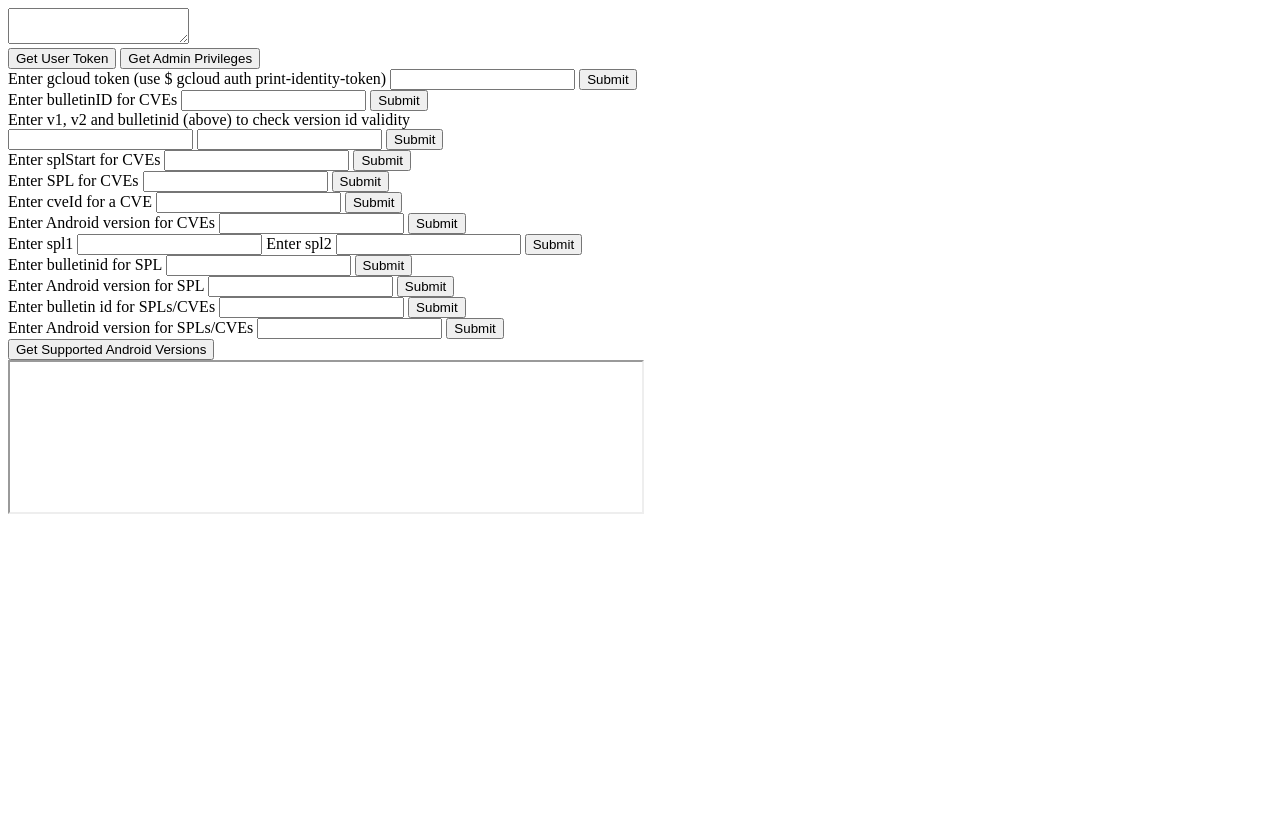
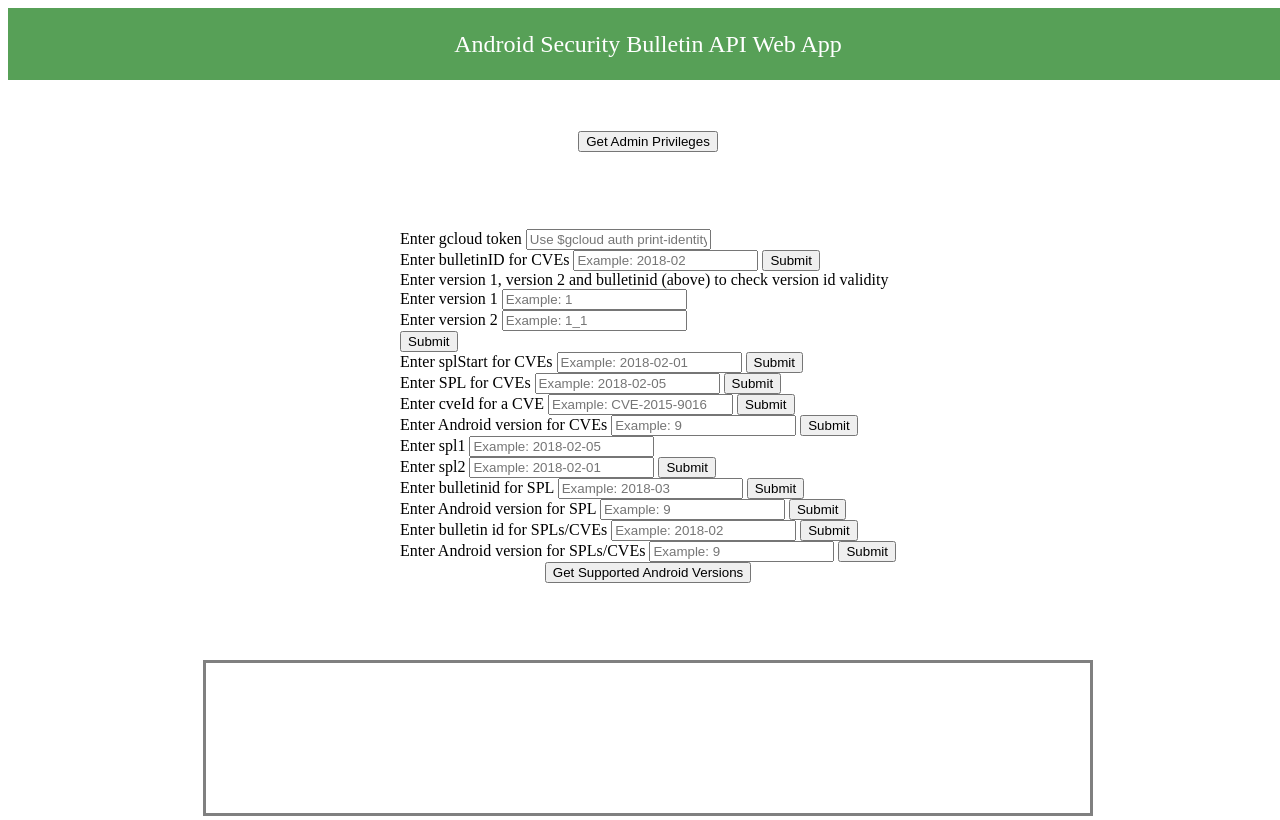
Before and after one commit to googleinterns/step95-2020, a plain HTML site: page public/user_data.html in a window 1280 px wide. Drawn offline with nearby package versions, Linux system fonts and the light colour scheme.

Commit message:
fixes bugs in web app

```diff
--- a/functions/src/SPL/index.ts
+++ b/functions/src/SPL/index.ts
@@ -4,8 +4,8 @@
 
 export const getSPL = functions.https.onRequest((request, response) => {
 
-  const bulletinID = request.query.bulletinid;
-  const androidVersion = request.query.androidVersion;
+  const bulletinID = request.query.bulletinidSPL;
+  const androidVersion = request.query.androidVersionSPL;
 
   if (bulletinID) {
     if (!checks.checkBulletinIDValidity(bulletinID)) {
--- a/functions/src/bulletin/index.ts
+++ b/functions/src/bulletin/index.ts
@@ -4,8 +4,8 @@
 
 export const getBulletin = functions.https.onRequest((request, response) => {
 
-  const bulletinID = request.query.bulletinid;
-  const androidVersion = request.query.androidVersion;
+  const bulletinID = request.query.bulletinidBULLETIN;
+  const androidVersion = request.query.androidVersionBULLETIN;
 
   if (bulletinID) {
     if (!checks.checkBulletinIDValidity(bulletinID)) {
--- a/public/style.css
+++ b/public/style.css
@@ -75,11 +75,11 @@
     margin-bottom: 4%;
     text-align: center;
     width: max-content;
+    padding: 1%;
 }
 
 .fileUpload {
     border-radius: 2%;
-    padding: 4%;
     width: max-content;
 }
 
@@ -92,8 +92,9 @@
 }
 
 #fileName {
+    margin-left: 1%;
+    margin-right: 1%;
     width: max-content;
-    display: inline-block;
 }
 
 .demoContainer{
--- a/public/user_data.html
+++ b/public/user_data.html
@@ -1,101 +1,128 @@
 <!DOCTYPE html>
 <html>
+
  <head>
-   <meta charset="utf-8">
-   <meta name="viewport" content="width=device-width, initial-scale=1">
+  <link rel="stylesheet" type="text/css" href="https://fonts.googleapis.com/css?family=Roboto:300,400,500,700|Roboto+Slab:400,700|Material+Icons" />
+  <link rel="stylesheet" href="https://maxcdn.bootstrapcdn.com/font-awesome/latest/css/font-awesome.min.css">
+  <link href="material-kit/assets/css/material-kit.css?v=2.0.7" rel="stylesheet" />
+  <link href="./style.css" rel="stylesheet" type="text/css">
   <title>ASB API Web Demo</title>
-   <div id='tokenDisplay'>
-     <textarea id='tokenContainer'></textarea>
-   </div>
  </head>
  <body>
-
-  <button id='generateToken'>Get User Token</button>
-  <button id='getAdminPrivileges'>Get Admin Privileges</button>
-  <div id = 'uploadBox'>
+  <div class='asbDemoContainer'>
+    <div class='androidTitle'>
+      Android Security Bulletin API Web App
+    </div>
   </div>
 
+ <div class='adminContainer'>
+   <button type='button' class='btn btn-success' id='getAdminPrivileges'>Get Admin Privileges</button>
+ </div>
+
+  <div id='uploadLocation'></div>
+
+  <div class='demoContainer'>
+    <form>
       <div>
-     <div>
-       <label for='gcloudToken'>Enter gcloud token (use $ gcloud auth print-identity-token)</label>
-       <input type='text' id='gcloudToken' name='gcloudToken'/>
-       <button type = 'button' onClick = 'sendUserToken()'>Submit </button>
+        <div class='form-group has-default'>
+          <label for='gcloudToken'>Enter gcloud token </label>
+          <input type='text' class='form-control' id='gcloudToken' name='gcloudToken' placeholder='Use $gcloud auth print-identity-token'/>
+        </div>
+        <div class='form-group has-default'>
+          <label for='bulletinid'>Enter bulletinID for CVEs</label>
+          <input type='text' class='form-control' id='bulletinid' name='bulletinid' placeholder='Example: 2018-02'/>
+          <button type='button' class='btn btn-success' id='bulletinidButton'>Submit</button>
+        </div>
+        <div class='form-group has-default'>
+          <label for='v1v2bulletin'>Enter version 1, version 2 and bulletinid (above)
+            to check version id validity
+          </label>
+          <div class='form-group has-default' id='v1v2bulletin'>
+            <div class='form-group has-default'>
+              <label for='v1'>Enter version 1</label>
+              <input type='text' class='form-control' id='v1' name='v1' placeholder='Example: 1'/>
+            </div>
+            <div class='form-group has-default'>
+              <label for='v2'>Enter version 2</label>
+              <input type='text' class='form-control' id='v2' name='v2' placeholder='Example: 1_1'/>
+            </div>
+            <button type='button' class='btn btn-success' id='v1v2bulletinButton'>Submit</button>
+          </div>
+        </div>
+        <div class='form-group has-default'>
+          <label for='splstart'>Enter splStart for CVEs</label>
+          <input type='text' class='form-control' id='splstart' name='splstart' placeholder='Example: 2018-02-01'/>
+          <button type='button' class='btn btn-success' id='splStartButton'>Submit</button>
+        </div>
+        <div class='form-group has-default'>
+          <label for='splid'>Enter SPL for CVEs</label>
+          <input type='text' class='form-control' id='splid' name='splid' placeholder="Example: 2018-02-05"/>
+          <button type='button' class='btn btn-success' id='cveswithsplidButton'>Submit</button>
+        </div>
+        <div class='form-group has-default'>
+          <label for='cveid'>Enter cveId for a CVE</label>
+          <input type='text' class='form-control' id='cveid' name='cveid' placeholder='Example: CVE-2015-9016'/>
+          <button type='button' class='btn btn-success' id='cveidButton'>Submit</button>
+        </div>
+        <div class='form-group has-default'>
+          <label for='androidVersion'>Enter Android version for CVEs</label>
+          <input type='text' class='form-control' id='androidVersion' name='androidVersion' placeholder='Example: 9'/>
+          <button type='button' class='btn btn-success' id='androidVersionButton'>Submit</button>
         </div>
         <div>
-       <label for='bulletinid'>Enter bulletinID for CVEs</label>
-       <input type='text' id='bulletinid' name='bulletinid'/>
-       <button id='bulletinidButton'>Submit</button>
+          <div class='form-group has-default'>
+            <label for='spl1'>Enter spl1</label>
+            <input type='text' class='form-control' id='spl1' name='spl1' placeholder="Example: 2018-02-05"/>
           </div>
-     <div>
-       <label for='v1v2bulletin'>Enter v1, v2 and bulletinid (above)
-         to check version id validity
-       </label>
-       <div id='v1v2bulletin'>
-         <input type='text' id='v1' name='v1'/>
-         <input type='text' id='v2' name='v2'/>
-         <button id='v1v2bulletinButton'>Submit</button>
+          <div class='form-group has-default'>
+            <label for='spl2'>Enter spl2</label>
+            <input type='text' class='form-control' id='spl2' name='spl2' placeholder="Example: 2018-02-01"/>
+            <button type='button' class='btn btn-success' id='spl1spl2Button'>Submit</button>
           </div>
         </div>
-     <div>
-       <label for='splstart'>Enter splStart for CVEs</label>
-       <input type='text' id='splstart' name='splstart'/>
-       <button id='splStartButton'>Submit</button>
+        <div class='form-group has-default'>
+          <label for='bulletinidSPL'>Enter bulletinid for SPL</label>
+          <input type='text' class='form-control' id='bulletinidSPL' name='bulletinidSPL' placeholder="Example: 2018-03"/>
+          <button type='button' class='btn btn-success' id='bulletinidSPLButton'>Submit</button>
         </div>
-     <div>
-       <label for='splid'>Enter SPL for CVEs</label>
-       <input type='text' id='splid' name='splid'/>
-       <button id='cveswithsplidButton'>Submit</button>
+        <div class='form-group has-default'>
+          <label for='androidVersionSPL'>Enter Android version for SPL</label>
+          <input type='text' class='form-control' id='androidVersionSPL' name='androidVersionSPL' placeholder="Example: 9"/>
+          <button type='button' class='btn btn-success' id='androidVersionSPLButton'>Submit</button>
         </div>
-     <div>
-       <label for='cveid'>Enter cveId for a CVE</label>
-       <input type='text' id='cveid' name='cveid'/>
-       <button id='cveidButton'>Submit</button>
+        <div class='form-group has-default'>
+          <label for='bulletinidBULLETIN'>Enter bulletin id for SPLs/CVEs</label>
+          <input type='text' class='form-control' id='bulletinidBULLETIN' name='bulletinidBULLETIN' placeholder="Example: 2018-02"/>
+          <button type='button' class='btn btn-success' id='bulletinidBULLETINButton'>Submit</button>
         </div>
-     <div>
-       <label for='androidVersion'>Enter Android version for CVEs</label>
-       <input type='text' id='androidVersion' name='androidVersion'/>
-       <button id='androidVersionButton'>Submit</button>
+        <div class='form-group has-default'>
+          <label for='androidVersionBULLETIN'>Enter Android version for SPLs/CVEs</label>
+          <input type='text' class='form-control' id='androidVersionBULLETIN' name='androidVersionBULLETIN' placeholder="Example: 9"/>
+          <button type='button' class='btn btn-success' id='androidVersionBULLETINButton'>Submit</button>
         </div>
-     <div>
-       <label for='spl1'>Enter spl1</label>
-       <input type='text' id='spl1' name='spl1'/>
-       <label for='spl2'>Enter spl2</label>
-       <input type='text' id='spl2' name='spl2'/>
-       <button id='spl1spl2Button'>Submit</button>
-     </div>
-     <div>
-       <label for='bulletinidSPL'>Enter bulletinid for SPL</label>
-       <input type='text' id='bulletinidSPL' name='bulletinidSPL'/>
-       <button id='bulletinidSPLButton'>Submit</button>
-     </div>
-     <div>
-       <label for='androidVersionSPL'>Enter Android version for SPL</label>
-       <input type='text' id='androidVersionSPL' name='androidVersionSPL'/>
-       <button id='androidVersionSPLButton'>Submit</button>
-     </div>
-     <div>
-       <label for='bulletinidBULLETIN'>Enter bulletin id for SPLs/CVEs</label>
-       <input type='text' id='bulletinidBULLETIN' name='bulletinidBULLETIN'/>
-       <button id='bulletinidBULLETINButton'>Submit</button>
-     </div>
-     <div>
-       <label for='androidVersionBULLETIN'>Enter Android version for SPLs/CVEs</label>
-       <input type='text' id='androidVersionBULLETIN' name='androidVersionBULLETIN'/>
-       <button id='androidVersionBULLETINButton'>Submit</button>
-     </div>
-     <div>
-       <button id='supportedAndroidVersionsButton'>Get Supported Android Versions</button>
+        <div id='supportedAOSPContainer'>
+          <button type='button' class='btn btn-success' id='supportedAndroidVersionsButton'>Get Supported Android Versions</button>
         </div>
       </div>
+    </form>
+  </div>
+
+  <div class='outputContainer'>
     <div style='clear: right'>
-     <iframe name='displayFrame' id='displayFrame' width='50%' height="100%"></iframe>
+      <iframe name='displayFrame' id='displayFrame'></iframe>
     </div>
+  </div>
+
+   <script src="material-kit/assets/js/core/jquery.min.js" type="text/javascript"></script>
+   <script src="material-kit/assets/js/core/popper.min.js" type="text/javascript"></script>
+   <script src="material-kit/assets/js/core/bootstrap-material-design.min.js" type="text/javascript"></script>
+   <script async defer src="https://buttons.github.io/buttons.js"></script>
+   <script src="material-kit/assets/js/material-kit.js?v=2.0.7" type="text/javascript"></script>
  </body>
 
  <script src="https://www.gstatic.com/firebasejs/7.4.0/firebase.js"></script>
  <script type="text/javascript">
    const firebaseConfig = {
-    apiKey: "AIzaSyBfQKMxa1azXidOZJjT8UYDm5BnU4s2bKA",
        authDomain: "step95-2020.firebaseapp.com",
        databaseURL: "https://step95-2020.firebaseio.com",
        projectId: "step95-2020",
@@ -106,8 +133,7 @@
    };
    firebase.initializeApp(firebaseConfig);
 
-   document.getElementById('generateToken').addEventListener("click", generateToken);
-   document.getElementById('getAdminPrivileges').addEventListener("click", sendUserToken);
+   document.getElementById('getAdminPrivileges').addEventListener("click", generateToken);
 
    document.getElementById('splStartButton')
     .addEventListener("click", function() { sendRequest('splstart','cves?', false);});
@@ -117,6 +143,8 @@
     .addEventListener("click", function() { sendRequest('splid', 'cves?', false);});
    document.getElementById('cveidButton')
     .addEventListener("click", function() { sendRequest('cveid', 'cves?', false);});
+    document.getElementById('androidVersionButton')
+    .addEventListener("click", function() { sendRequest('androidVersion', 'cves?', false);})
    document.getElementById('spl1spl2Button')
     .addEventListener("click", function() { sendRequest('spl1spl2', 'cves?', true);});
    document.getElementById('bulletinidSPLButton')
@@ -132,22 +160,28 @@
    document.getElementById('v1v2bulletinButton')
     .addEventListener("click", function() { sendRequest('v1v2bulletin', 'cves?', true);});
 
+  function displayFileName() {
+    try{
+      const fileName = document.getElementById('userFile').files[0];
+      let fileNameContainer = document.getElementById('fileName');
+      fileNameContainer.innerHTML = fileName.name;
+    }catch{}
+  }
+
   function generateToken() {
      firebase.auth().onAuthStateChanged(function(user) {
        if (user){
          firebase.auth().currentUser.getIdToken(true).then(function(idToken) {
-           document.getElementById("tokenContainer").innerHTML = idToken;
+           sendUserToken(idToken);
          });
        }
      });
    }
 
-
-
  // DO NOT DEPLOY THIS FUNCTION TO PRODUCTION!
- function sendUserToken() {
+ function sendUserToken(idToken) {
     firebase.auth().onAuthStateChanged(function(user) {
-        const userToken = document.getElementById('tokenContainer').value;
+        const userToken = idToken;
         const gcloudToken = document.getElementById('gcloudToken').value;
         const options = {
             method: 'GET',
@@ -160,11 +194,23 @@
         fetch('/grantAdminRole', options).then(response => response.json())
               .then(function(output){
                 if (output === true){
-                  var htmlString = '<label for = "userFile">Upload file </label>'
-                                 + '<input type = "file" id = "userFile" name = "userFile">'
-                                 + '<button onClick = "store()" id = "userFilebutton">Submit</button>'
-                  document.getElementById('uploadBox').innerHTML = htmlString;
-                };
+                  console.log('File will appear');
+                  var htmlString = '<div class="uploadContainer">'
+                                    + '<div class="fileUpload">'
+                                    + '<label class="uploadButton">'
+                                    + '<input type = "file" id = "userFile" name = "userFile" onchange="displayFileName()">'
+                                    + '<i class="button-test"></</i> Upload file'
+                                    + '</label>'
+                                    + '<div id="fileName"></div>'
+                                    + '<button onClick = "store()" class="btn btn-success btn-fab btn-fab-lg btn-round" id = "userFilebutton">'
+                                    + '<i class="material-icons">cloud_upload</i>'
+                                    + '</button>'
+                                    + '</div>'
+                                    + '</div';
+                  document.getElementById('uploadLocation').innerHTML = htmlString;
+                }
+                else{ console.log('File will not appear');
+              }
         });
     });
   }
@@ -177,7 +223,6 @@
     var doc = "<body>File already in storage. </body>";
     var frame = document.getElementById('displayFrame');
     frame.src="javascript:'" + doc + "'";
-
    })
    .catch((error)=> {
      childRef.put(document.getElementById('userFile').files[0]);
@@ -188,7 +233,10 @@
 }
 
 function sendRequest(inputId, route, hasTwoFields) {
-       const temp_info = generateFetchOptions(inputId, hasTwoFields);
+    firebase.auth().onAuthStateChanged(function(user) {
+      if (user){
+        firebase.auth().currentUser.getIdToken(true).then(function(idToken) {
+          const temp_info = generateFetchOptions(inputId, hasTwoFields, idToken);
           const input = temp_info[0];
           const options = temp_info[1];
 
@@ -205,15 +253,17 @@
             let displayFrame = document.getElementById('displayFrame');
             displayFrame.src = "javascript:'"+htmlString+"'";
           }).catch(console.error());
+        }).catch(console.error());
+      }
+    })
   }
 
-   function generateFetchOptions(inputType, hasTwoFields){
+  function generateFetchOptions(inputType, hasTwoFields, idToken){
      const gcloudToken = document.getElementById('gcloudToken').value;
-     let userToken = '';
+     let userToken = idToken;
      let input = {};
      if (hasTwoFields === false && inputType !== 'supportedAndroidVersions') {
        const userInput = document.getElementById(inputType).value;
-       userToken = document.getElementById('tokenContainer').value;
        input = {
          [inputType] : userInput
        };
@@ -227,7 +277,6 @@
        };
        return [input, options];
      } else {
-       userToken = document.getElementById('tokenContainer').value;
        const options = {
          method: 'GET',
          headers: {
```
Lines whose indentation alone changed are shown as unchanged.
